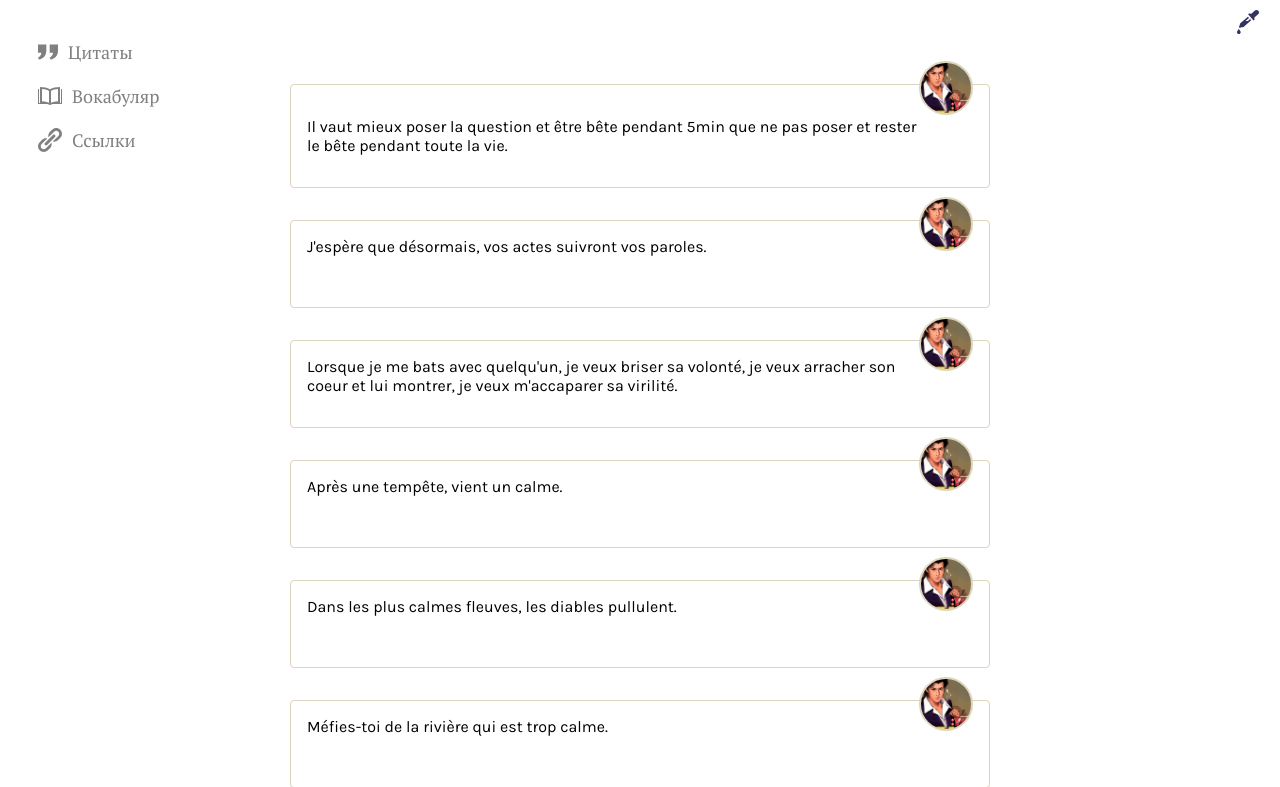
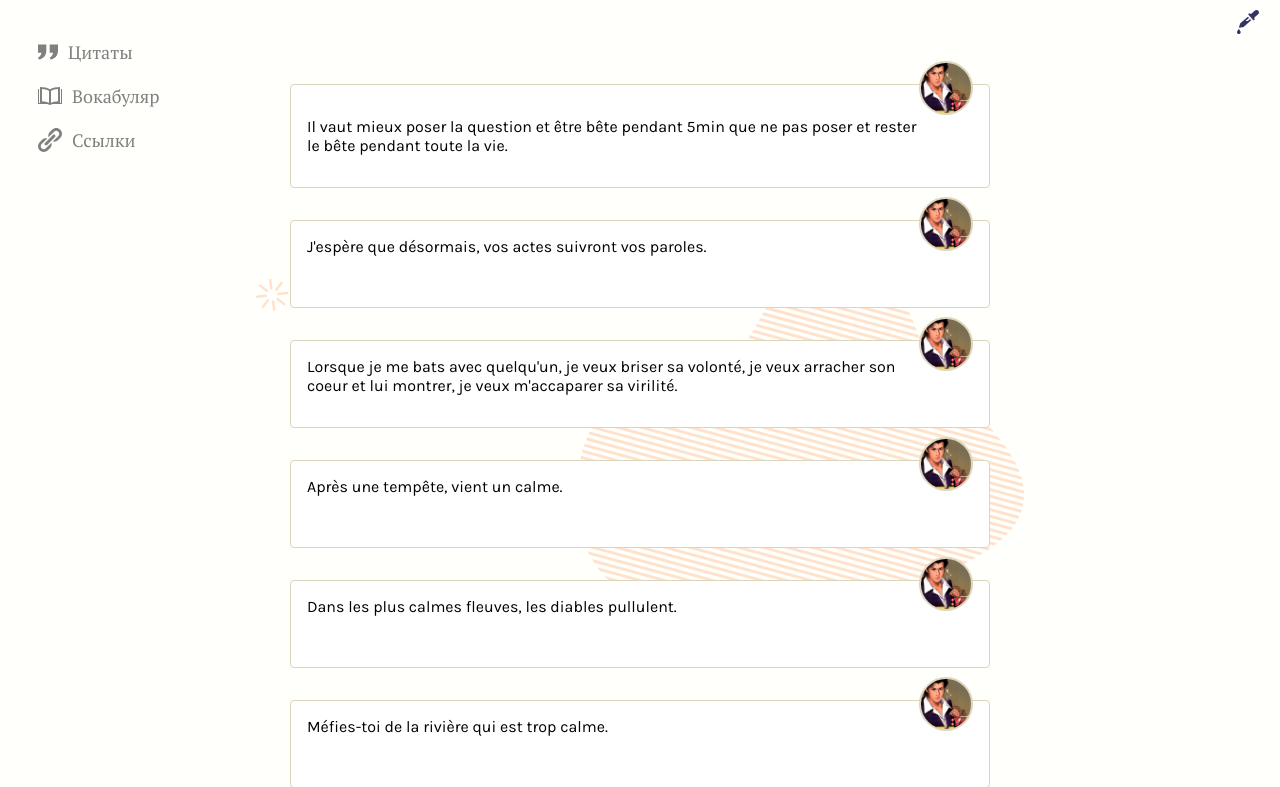
Before and after one commit to suyokiri/note, a PHP site: page / in a window 1280 px wide. Shown: the top 787 px of the page. Run offline with PHP 8.4, Linux system fonts and the light colour scheme.

Commit message:
Update note.css

```diff
--- a/note.css
+++ b/note.css
@@ -41,9 +41,10 @@
 }
 
 body {
-  background: var(--bg-color) var(--bg);
-  margin: 0;
-  padding: 0;
+    background: var(--bg);
+    margin: 0;
+    padding: 0;
+    background-color: var(--bg-color);
 }
 
 ::selection {
```
